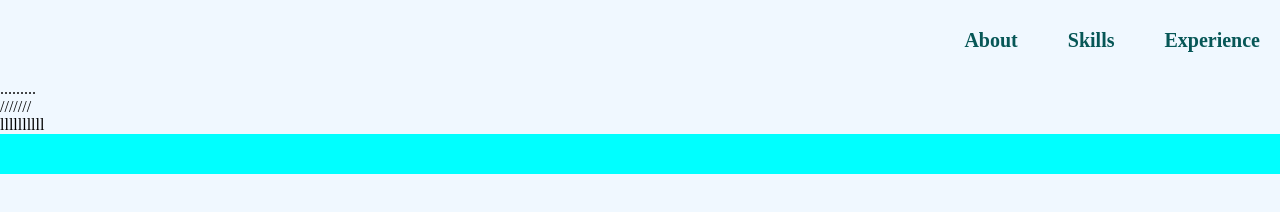
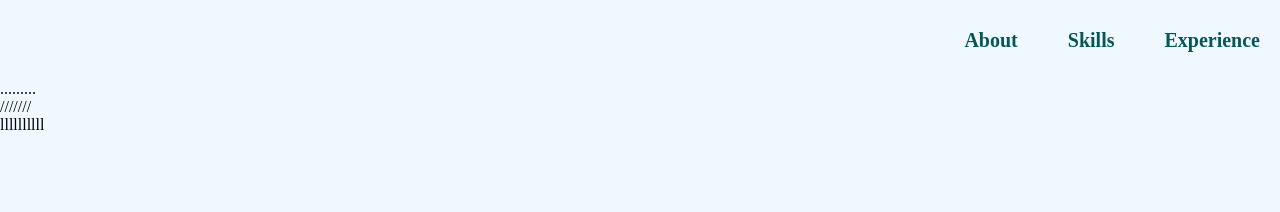
Before and after one commit to UlilAmri1/Porto-Web, a plain HTML site: page index.html in a window 1280 px wide. Drawn offline with Linux system fonts and the light colour scheme.

Commit message:
Update styles.css

```diff
--- a/styles.css
+++ b/styles.css
@@ -36,9 +36,3 @@ body{
     text-decoration: none;
     color: rgb(7, 87, 87);
 }
-
-footer{
-    padding: 20px 50px;
-    text-align: end;
-    background-color: aqua;
-}
```
